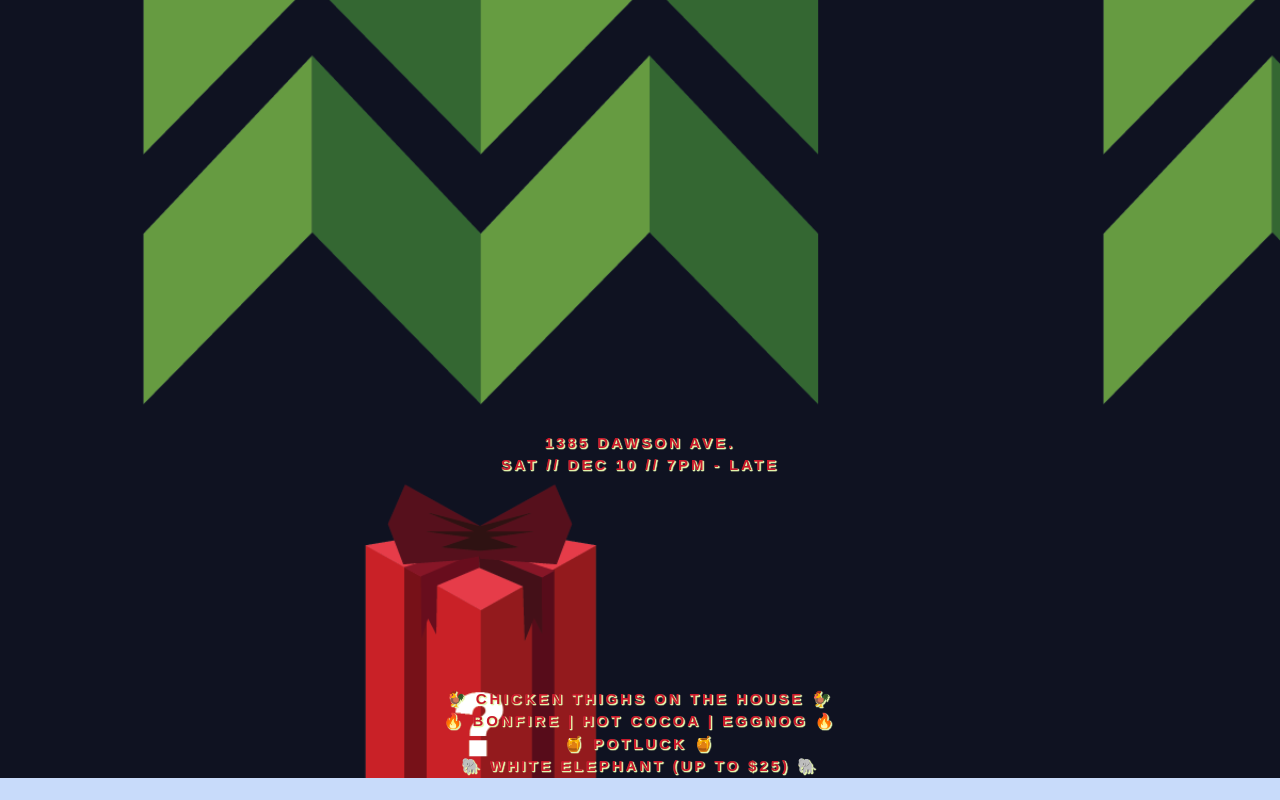
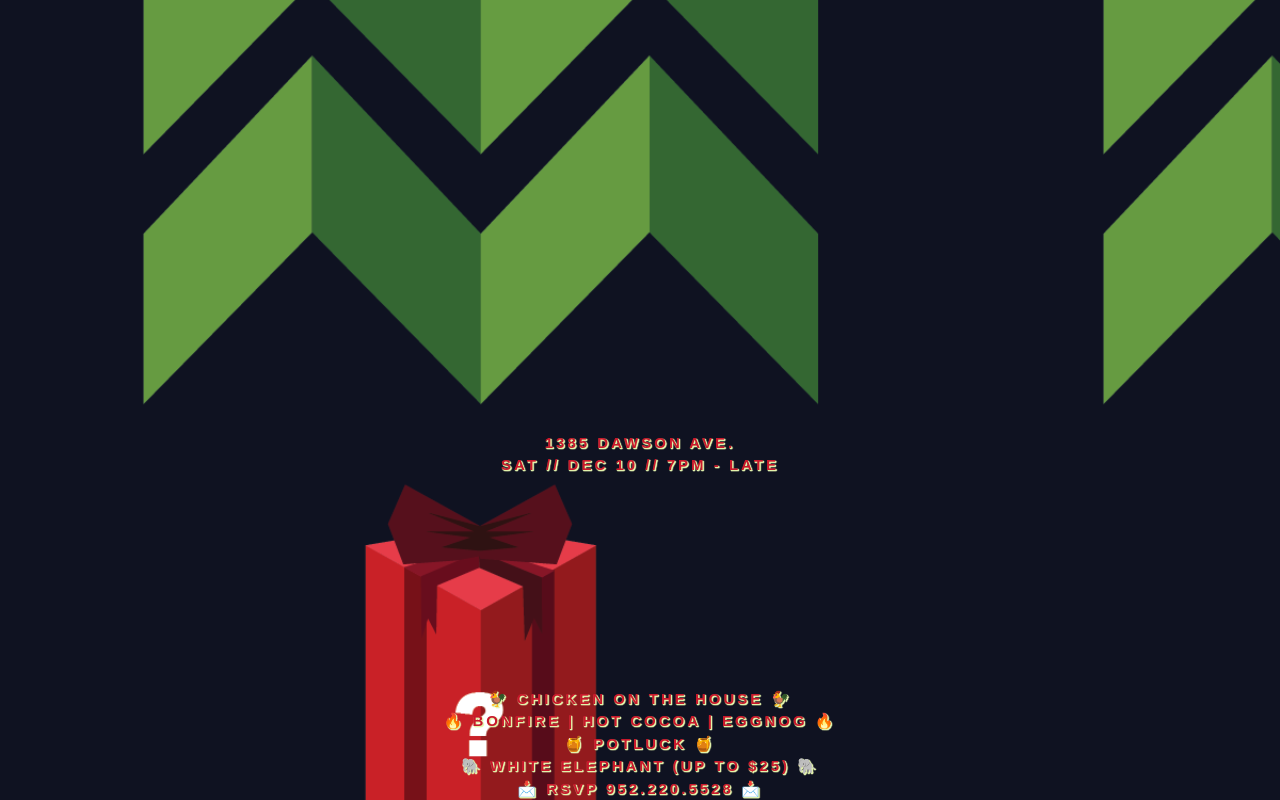
Before and after one commit to L1nk/me, a plain HTML site: page invites/xmas.html in a window 1280 px wide. Shown: the part 592-1392 px from the top of the page. Before the commit the page ends 1370 px from the top, so only its background shows below. Drawn offline with Linux system fonts and the light colour scheme; files whose address does not match are found by name; a web font is replaced by a local one.

Commit message:
master [more edits]

```diff
--- a/invites/xmas.html
+++ b/invites/xmas.html
@@ -68,7 +68,7 @@
             1px 1px 1px #E3F3AC,
             1px 1px 1px #E3F3AC,
             1px 1px 1px #E3F3AC;">
-    <span style="font-size:15px; font-weight: bold;"> 🐓 CHICKEN THIGHS ON THE HOUSE 🐓 </span>
+    <span style="font-size:15px; font-weight: bold;"> 🐓 CHICKEN ON THE HOUSE 🐓 </span>
     <br/>
     <span style="font-size:15px; font-weight: bold;"> 🔥 BONFIRE | HOT COCOA | EGGNOG 🔥 </span>
     <br/>
@@ -76,6 +76,8 @@
     <br/>
     <span style="font-size:15px; font-weight: bold;"> 🐘 WHITE ELEPHANT (UP TO $25) 🐘 </span>
     <br/>
+    <span style="font-size:15px; font-weight: bold;"> 📩 RSVP 952.220.5528 📩 </span>
+    <br/>
 
 </div>
 
```
